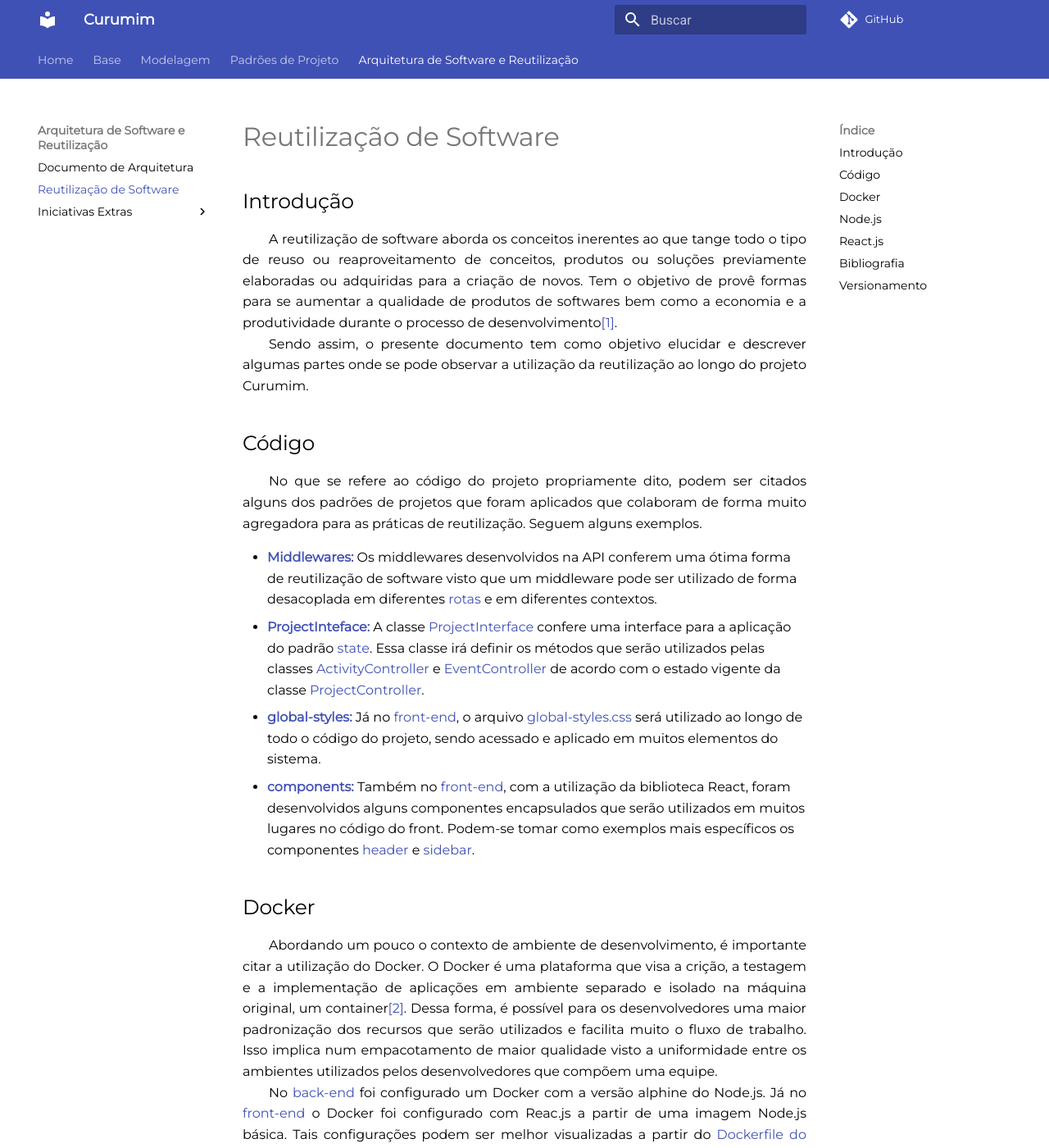
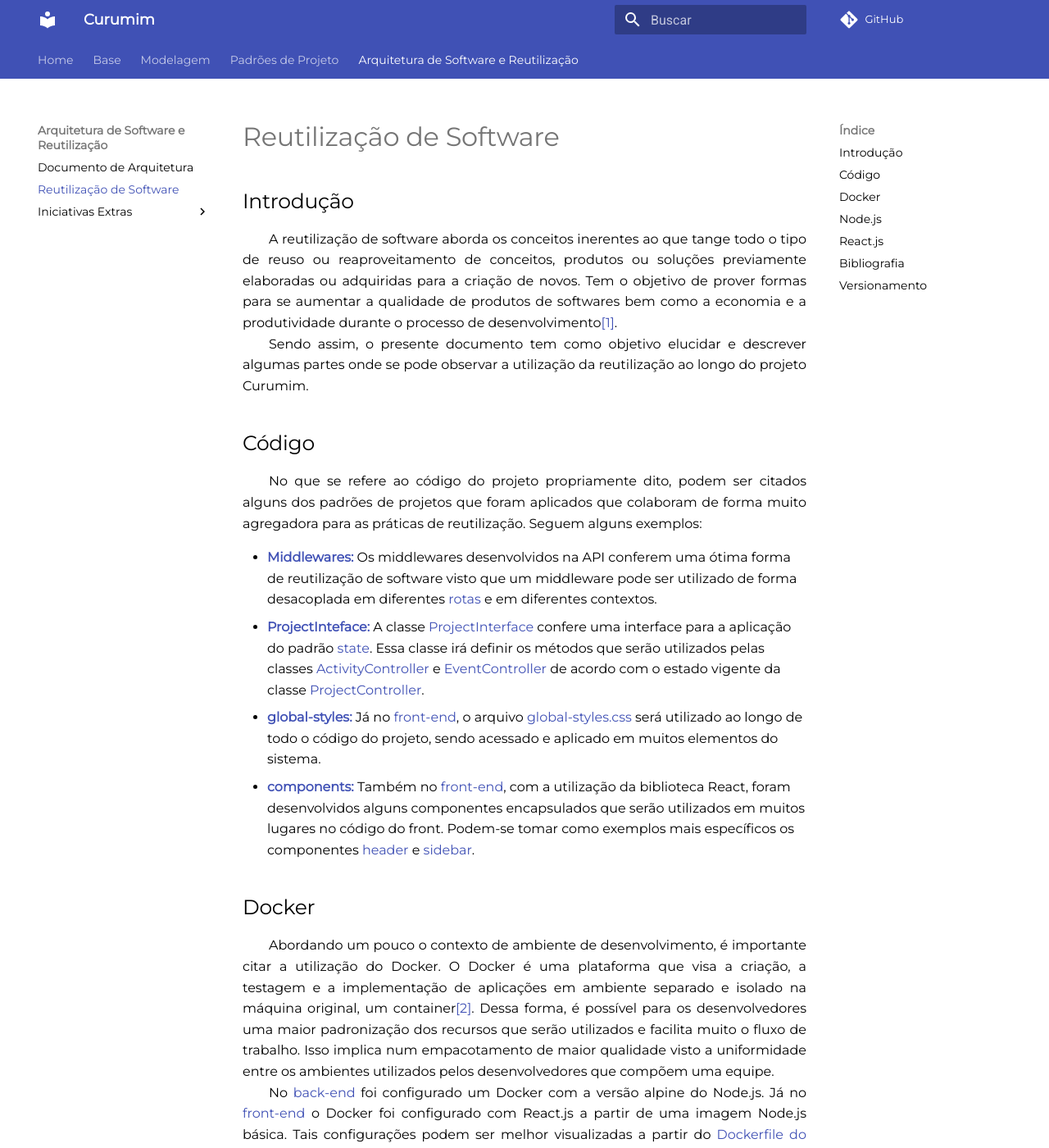
Before and after one commit to UnBArqDsw2021-1/2021.1_G6_Curumim, an MkDocs documentation site: the page built from docs/arquitetura-reutilizacao/reutilizacao.md, in a window 1280 px wide and 1400 px high. Shown: the whole window at 82% size. Built offline with MkDocs 1.6.1 and Material for MkDocs 9.7.7, drawn with Linux system fonts in a browser that asks for light colours; comment, search, counter and statistics services are not loaded; some of the changed text lies outside the part shown.

Commit message:
doc(#208) Corrigindo erros de digitação.

```diff
--- a/docs/arquitetura-reutilizacao/reutilizacao.md
+++ b/docs/arquitetura-reutilizacao/reutilizacao.md
@@ -1,9 +1,9 @@
 ## Introdução
-&emsp;&emsp;A reutilização de software aborda os conceitos inerentes ao que tange todo o tipo de reuso ou reaproveitamento de conceitos, produtos ou soluções previamente elaboradas ou adquiridas para a criação de novos. Tem o objetivo de provê formas para se aumentar a qualidade de produtos de softwares bem como a economia e a produtividade durante o processo de desenvolvimento[[1]](#bibliografia).<br>
+&emsp;&emsp;A reutilização de software aborda os conceitos inerentes ao que tange todo o tipo de reuso ou reaproveitamento de conceitos, produtos ou soluções previamente elaboradas ou adquiridas para a criação de novos. Tem o objetivo de prover formas para se aumentar a qualidade de produtos de softwares bem como a economia e a produtividade durante o processo de desenvolvimento[[1]](#bibliografia).<br>
 &emsp;&emsp;Sendo assim, o presente documento tem como objetivo elucidar e descrever algumas partes onde se pode observar a utilização da reutilização ao longo do projeto Curumim.
 
 ## Código
-&emsp;&emsp;No que se refere ao código do projeto propriamente dito, podem ser citados alguns dos padrões de projetos que foram aplicados que colaboram de forma muito agregadora para as práticas de reutilização. Seguem alguns exemplos.
+&emsp;&emsp;No que se refere ao código do projeto propriamente dito, podem ser citados alguns dos padrões de projetos que foram aplicados que colaboram de forma muito agregadora para as práticas de reutilização. Seguem alguns exemplos:
 
 - **[Middlewares:](https://github.com/UnBArqDsw2021-1/2021.1_G6_Curumim_Back-end/blob/develop/src/app/middlewares/middleware.js)** Os middlewares desenvolvidos na API conferem uma ótima forma de reutilização de software visto que um middleware pode ser utilizado de forma desacoplada em diferentes [rotas](https://github.com/UnBArqDsw2021-1/2021.1_G6_Curumim_Back-end/blob/develop/src/routes.js) e em diferentes contextos.
 - **[ProjectInteface:](https://github.com/UnBArqDsw2021-1/2021.1_G6_Curumim_Back-end/blob/develop/src/app/utils/ProjectInterface.js)** A classe [ProjectInterface](https://github.com/UnBArqDsw2021-1/2021.1_G6_Curumim_Back-end/blob/develop/src/app/utils/ProjectInterface.js) confere uma interface para a aplicação do padrão [state](../../padroes-de-projeto/gofs-comportamentais/#state). Essa classe irá definir os métodos que serão utilizados pelas classes [ActivityController](https://github.com/UnBArqDsw2021-1/2021.1_G6_Curumim_Back-end/blob/develop/src/app/controllers/ActivityController.js) e [EventController](https://github.com/UnBArqDsw2021-1/2021.1_G6_Curumim_Back-end/blob/develop/src/app/controllers/EventController.js) de acordo com o estado vigente da classe [ProjectController](https://github.com/UnBArqDsw2021-1/2021.1_G6_Curumim_Back-end/blob/develop/src/app/controllers/ProjectController.js).
@@ -11,13 +11,13 @@
 - **[components:](https://github.com/UnBArqDsw2021-1/2021.1_G6_Curumim_Front-end/blob/develop/app/src/components/)** Também no [front-end](https://github.com/UnBArqDsw2021-1/2021.1_G6_Curumim_Front-end/tree/develop), com a utilização da biblioteca React, foram desenvolvidos alguns componentes encapsulados que serão utilizados em muitos lugares no código do front. Podem-se tomar como exemplos mais específicos os componentes [header](https://github.com/UnBArqDsw2021-1/2021.1_G6_Curumim_Front-end/blob/develop/app/src/components/Header/index.jsx) e [sidebar]().
 
 ## Docker
-&emsp;&emsp;Abordando um pouco o contexto de ambiente de desenvolvimento, é importante citar a utilização do Docker. O Docker é uma plataforma que visa a crição, a testagem e a implementação de aplicações em ambiente separado e isolado na máquina original, um container[[2]](#bibliografia). Dessa forma, é possível para os desenvolvedores uma maior padronização dos recursos que serão utilizados e facilita muito o fluxo de trabalho. Isso implica num empacotamento de maior qualidade visto a uniformidade entre os ambientes utilizados pelos desenvolvedores que compõem uma equipe.<br>
-&emsp;&emsp;No [back-end](https://github.com/UnBArqDsw2021-1/2021.1_G6_Curumim_Back-end) foi configurado um Docker com a versão alphine do Node.js. Já no [front-end](https://github.com/UnBArqDsw2021-1/2021.1_G6_Curumim_Front-end/tree/develop) o Docker foi configurado com Reac.js a partir de uma imagem Node.js básica. Tais configurações podem ser melhor visualizadas a partir do [Dockerfile do back-end](https://github.com/UnBArqDsw2021-1/2021.1_G6_Curumim_Back-end/blob/develop/Dockerfile) e do [Dockerfile do front-end](https://github.com/UnBArqDsw2021-1/2021.1_G6_Curumim_Front-end/blob/develop/Dockerfile).<br>
+&emsp;&emsp;Abordando um pouco o contexto de ambiente de desenvolvimento, é importante citar a utilização do Docker. O Docker é uma plataforma que visa a criação, a testagem e a implementação de aplicações em ambiente separado e isolado na máquina original, um container[[2]](#bibliografia). Dessa forma, é possível para os desenvolvedores uma maior padronização dos recursos que serão utilizados e facilita muito o fluxo de trabalho. Isso implica num empacotamento de maior qualidade visto a uniformidade entre os ambientes utilizados pelos desenvolvedores que compõem uma equipe.<br>
+&emsp;&emsp;No [back-end](https://github.com/UnBArqDsw2021-1/2021.1_G6_Curumim_Back-end) foi configurado um Docker com a versão alpine do Node.js. Já no [front-end](https://github.com/UnBArqDsw2021-1/2021.1_G6_Curumim_Front-end/tree/develop) o Docker foi configurado com React.js a partir de uma imagem Node.js básica. Tais configurações podem ser melhor visualizadas a partir do [Dockerfile do back-end](https://github.com/UnBArqDsw2021-1/2021.1_G6_Curumim_Back-end/blob/develop/Dockerfile) e do [Dockerfile do front-end](https://github.com/UnBArqDsw2021-1/2021.1_G6_Curumim_Front-end/blob/develop/Dockerfile).<br>
 &emsp;&emsp;Além disso, é feito o uso do Docker Compose que age, basicamente, como o orquestrador de containers do Docker, organizando e gerenciando as instâncias do Docker utilizadas na aplicação[[3]](#bibliografia). As configurações do Docker Compose podem ser acessadas pelos documentos: [docker-compose.yml do back-end](https://github.com/UnBArqDsw2021-1/2021.1_G6_Curumim_Back-end/blob/develop/docker-compose.yml) e [docker-compose.yml do front-end](https://github.com/UnBArqDsw2021-1/2021.1_G6_Curumim_Front-end/blob/develop/docker-compose.yml).
 
 ## Node.js
 &emsp;&emsp;O Node.js é um interpretador JavaScript que trabalha de forma assíncrona permitindo aos desenvolvedores a criação de todo tipo de aplicação e ferramentas do lado servidor (back-end)[[4]](#bibliografia).<br>
-&emsp;&emsp;Do ponto de vista de reutilização, o Node permite a utilização de inumeras bibliotecas e ferramentas, bem como frameworks como o Express, o qual oferece soluções para gerenciamento de requisições de diferentes verbos HTTP em diferentes URLs, integração de "view engines" para inserir dados nos templates, entre outros[[4]](#bibliografia).<br>
+&emsp;&emsp;Do ponto de vista de reutilização, o Node permite a utilização de inúmeras bibliotecas e ferramentas, bem como frameworks como o Express, o qual oferece soluções para gerenciamento de requisições de diferentes verbos HTTP em diferentes URLs, integração de "view engines" para inserir dados nos templates, entre outros[[4]](#bibliografia).<br>
 &emsp;&emsp;A utilização do Express no projeto pode ser visualizada no [arquivo app da API](https://github.com/UnBArqDsw2021-1/2021.1_G6_Curumim_Back-end/blob/develop/src/app.js), onde ocorre a sua importação e configuração e no [arquivo de rotas da API](https://github.com/UnBArqDsw2021-1/2021.1_G6_Curumim_Back-end/blob/develop/src/routes.js), onde as rotas são tratadas com aplicações de middlewares conforme proporciona o framework.<br>
 &emsp;&emsp;Além disso, pode se notar uma grande forma de reutilização de software no projeto a partir da utilização do Sequelize, que se trata de um ORM (Object/Relational Mapper), e é utilizado para simplificar de forma a abstrair as manipulações e interações com o banco de dados. Sua utilização pode ser conferida nos arquivos de migrations contidos no [diretório migrations](https://github.com/UnBArqDsw2021-1/2021.1_G6_Curumim_Back-end/tree/develop/src/database/migrations) e no [index do banco de dados](https://github.com/UnBArqDsw2021-1/2021.1_G6_Curumim_Back-end/blob/develop/src/database/index.js) onde são inicializadas a models e suas relações.
 
```
